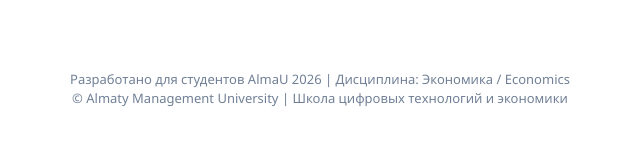
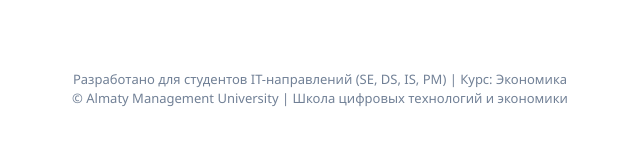
Before and after one commit to ogaydv-prog/Economics-rus, a plain HTML site: page topic7.html in a window 1280 px wide. Shown: the part 656-797 px from the top of the page, 320-960 px from the left. Drawn offline with Linux system fonts and the light colour scheme.

Commit message:
Update footer text for IT programs and course

```diff
--- a/topic7.html
+++ b/topic7.html
@@ -391,7 +391,7 @@
     </main>
 
     <footer>
-        <p>Разработано для студентов AlmaU 2026 | Дисциплина: Экономика / Economics</p>
+        <p>Разработано для студентов IT-направлений (SE, DS, IS, PM) | Курс: Экономика</p>
         <p>© Almaty Management University | Школа цифровых технологий и экономики</p>
     </footer>
 
```
